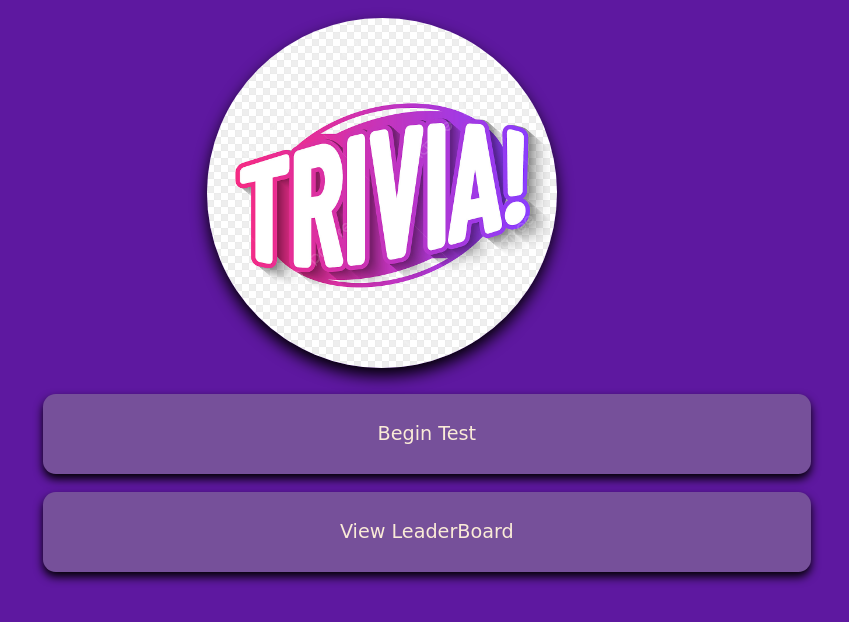
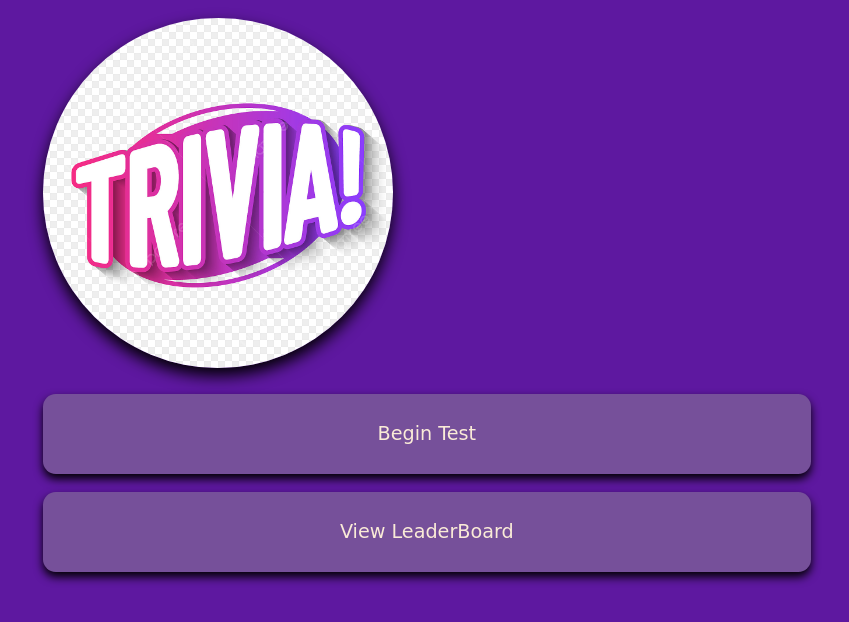
Before and after one commit to aikay-net/myQuizApp, a plain HTML site: page index.html in a window 1280 px wide. Shown: the part 64-686 px from the top of the page, without its empty margins (218-1067 px from the left). Drawn offline with Linux system fonts and the light colour scheme.

Commit message:
Update myQuizApp.css

```diff
--- a/myQuizApp.css
+++ b/myQuizApp.css
@@ -26,7 +26,7 @@ img{
     display: flex;
     justify-content: center;
     box-shadow: 0 8px 16px rgba(0,0,0,5);
-    margin-left: 33%;
+    margin-left: 20%;
 }
 
 button{
```
